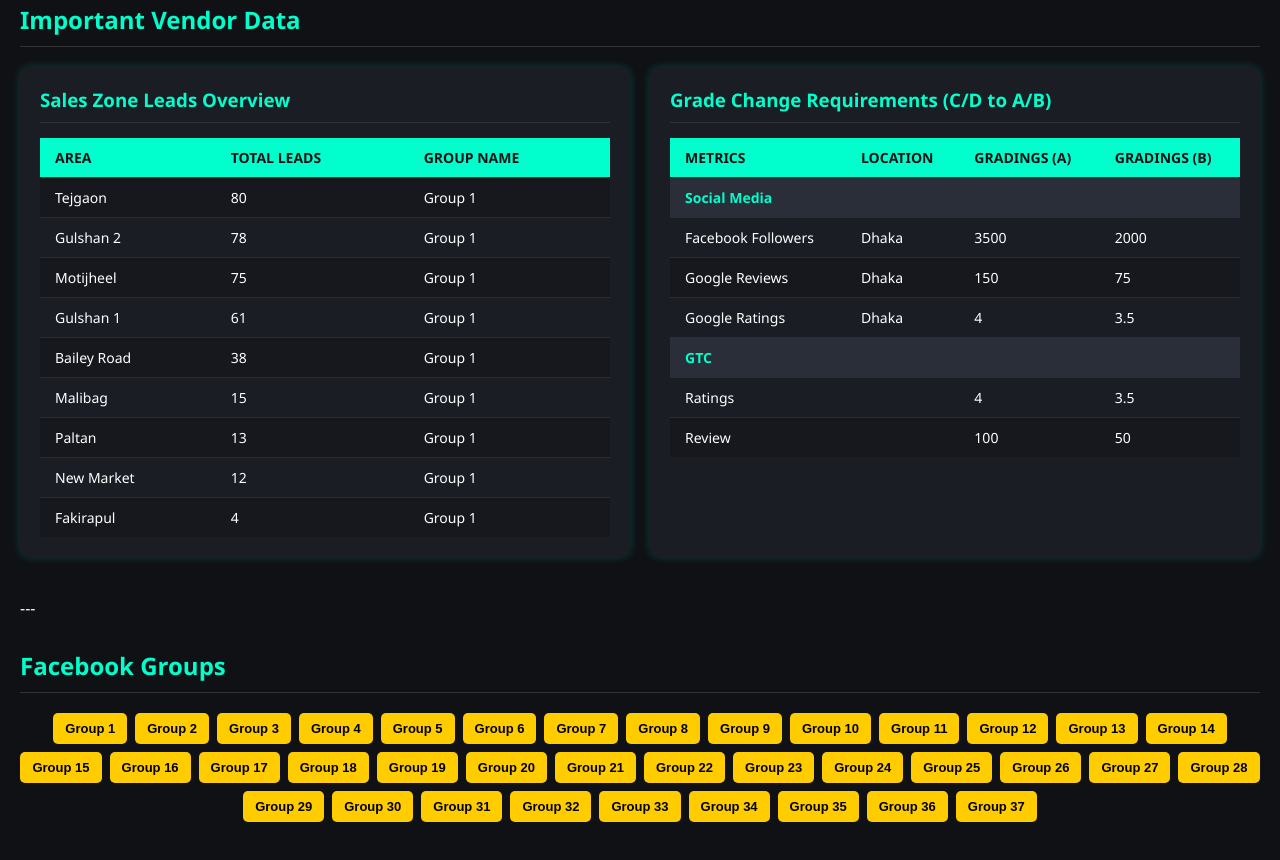
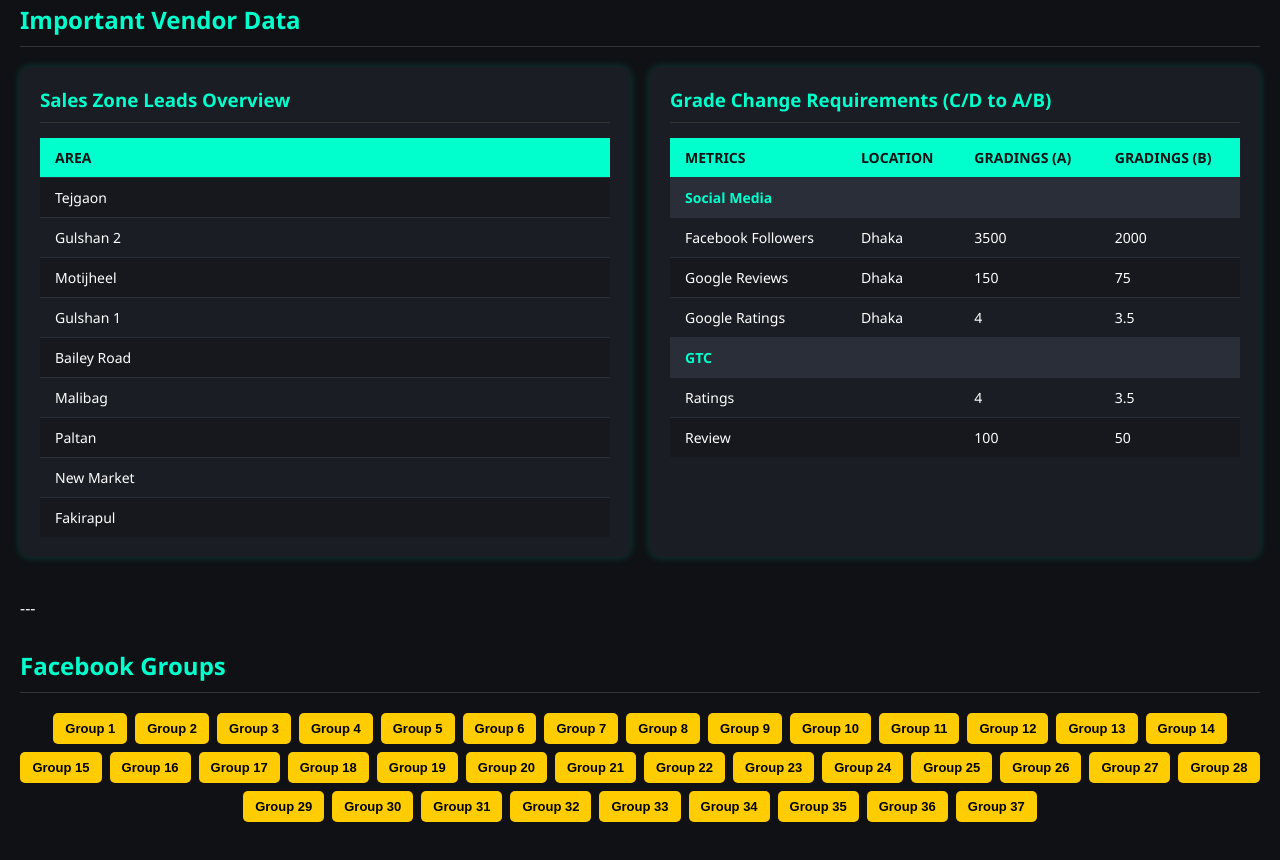
Before and after one commit to hadi2956/OfficeLinks, a plain HTML site: page index.html in a window 1280 px wide. Shown: the part 938-1798 px from the top of the page. Drawn offline with Linux system fonts and the light colour scheme.

Commit message:
Update index.html

```diff
--- a/index.html
+++ b/index.html
@@ -349,20 +349,18 @@
             <thead>
                 <tr>
                     <th>Area</th>
-                    <th>Total Leads</th>
-                    <th>Group Name</th>
                 </tr>
             </thead>
             <tbody>
-                <tr><td>Tejgaon</td><td>80</td><td>Group 1</td></tr>
-                <tr><td>Gulshan 2</td><td>78</td><td>Group 1</td></tr>
-                <tr><td>Motijheel</td><td>75</td><td>Group 1</td></tr>
-                <tr><td>Gulshan 1</td><td>61</td><td>Group 1</td></tr>
-                <tr><td>Bailey Road</td><td>38</td><td>Group 1</td></tr>
-                <tr><td>Malibag</td><td>15</td><td>Group 1</td></tr>
-                <tr><td>Paltan</td><td>13</td><td>Group 1</td></tr>
-                <tr><td>New Market</td><td>12</td><td>Group 1</td></tr>
-                <tr><td>Fakirapul</td><td>4</td><td>Group 1</td></tr>
+                <tr><td>Tejgaon</td></tr>
+                <tr><td>Gulshan 2</td></tr>
+                <tr><td>Motijheel</td></tr>
+                <tr><td>Gulshan 1</td></tr>
+                <tr><td>Bailey Road</td></tr>
+                <tr><td>Malibag</td></tr>
+                <tr><td>Paltan</td></tr>
+                <tr><td>New Market</td></tr>
+                <tr><td>Fakirapul</td></tr>
             </tbody>
         </table>
     </div>
@@ -453,7 +451,7 @@
 // 1. Monthly Reset Logic
 function checkAndResetMonthlySales() {
     const now = new Date();
-    // Creates a YYYYMM string (e.g., '202405')
+    // Creates a YYYYMM string (e.g., '202511')
     const currentMonthKey = now.getFullYear().toString() + (now.getMonth() + 1).toString().padStart(2, '0');
 
     const storedMonthKey = localStorage.getItem(LAST_UPDATE_KEY);
```
